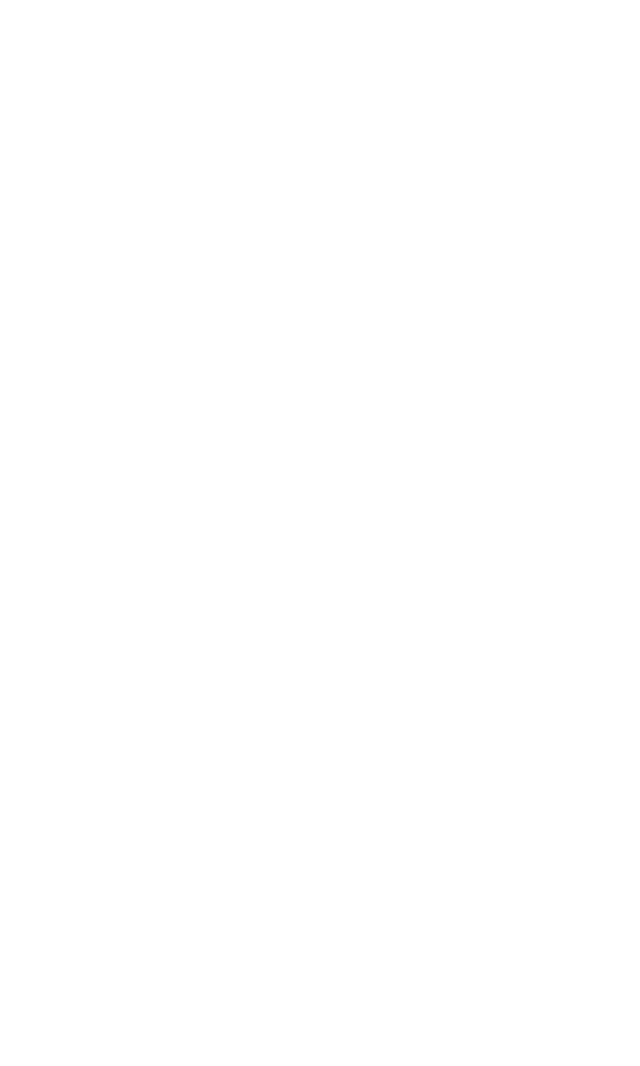
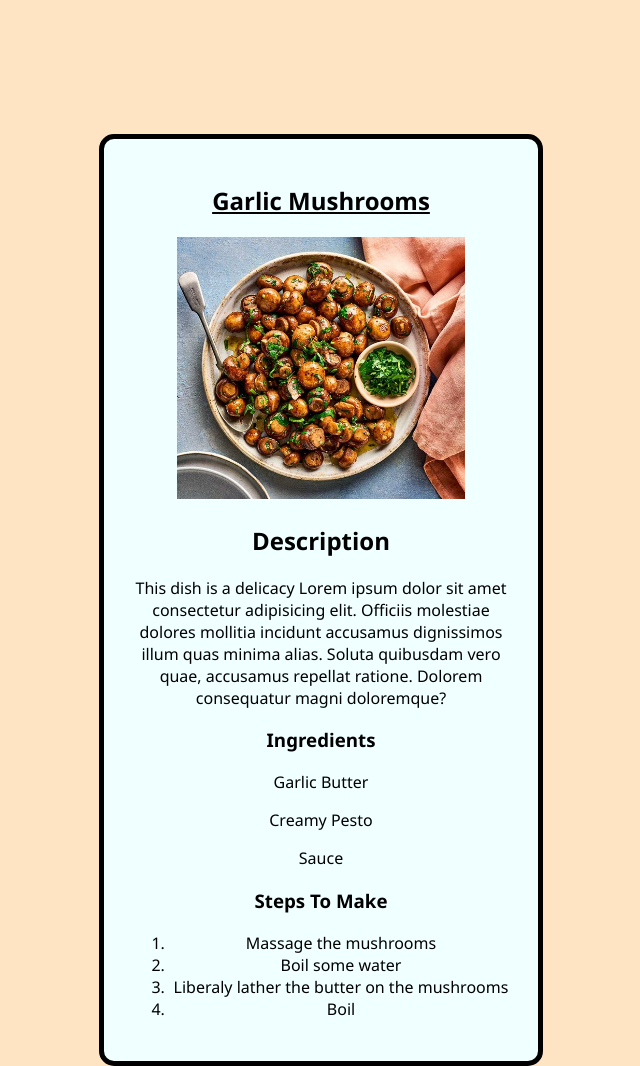
Before and after one commit to Zach-Maestas/odin-recipes, a plain HTML site: page recipes/garlic_mushrooms.html in a window 1280 px wide. Shown: the whole page, without its empty margins (319-959 px from the left). Before the commit the page ends 800 px from the top, so only its background shows below. Drawn offline with Linux system fonts and the light colour scheme.

Commit message:
added garlic mushrooms html page

```diff
--- a/index.html
+++ b/index.html
@@ -4,8 +4,13 @@
     <meta charset="UTF-8">
     <meta name="viewport" content="width=device-width, initial-scale=1.0">
     <title>Odin Recipes</title>
-</head>
+    <link href="styles.css" rel="stylesheet">
 <body>
-    <h1>Odin Recipes</h1>
+    <section class="main-info">
+        <img class="odin-logo" src="./images/odin.png" alt="Odin logo">
+        <h1>Odin Recipes</h1>
+        <a href="./recipes/stuffing.html">Stuffing</a>
+        <a href="./recipes/garlic_mushrooms.html">Garlic Mushrooms</a>
+    </section>
 </body>
 </html>
--- a/recipes/garlic_mushrooms.html
+++ b/recipes/garlic_mushrooms.html
@@ -0,0 +1,28 @@
+<!DOCTYPE html>
+<html lang="en">
+<head>
+    <meta charset="UTF-8">
+    <meta name="viewport" content="width=device-width, initial-scale=1.0">
+    <title>Document</title>
+    <link href="../styles.css" rel="stylesheet">
+</head>
+<body class="mushroom-body">
+    <section class="main-info mushroom-info">
+        <h1>Garlic Mushrooms</h1>
+        <img class="garlic-mushrooms" src="../images/garlic_mushrooms.jpg" alt="Odin logo">
+        <h2>Description</h2>
+        <p>This dish is a delicacy Lorem ipsum dolor sit amet consectetur adipisicing elit. Officiis molestiae dolores mollitia incidunt accusamus dignissimos illum quas minima alias. Soluta quibusdam vero quae, accusamus repellat ratione. Dolorem consequatur magni doloremque?</p>
+        <h3>Ingredients</h3>
+            <p>Garlic Butter</p>
+            <p>Creamy Pesto</p>
+            <p>Sauce</p>
+        <h3>Steps To Make</h3>
+        <ol>
+            <li>Massage the mushrooms</li>
+            <li>Boil some water</li>
+            <li>Liberaly lather the butter on the mushrooms</li>
+            <li>Boil</li>
+        </ol>
+    </section>
+</body>
+</html>
--- /dev/null
+++ b/styles.css
@@ -0,0 +1,48 @@
+body {
+    display: flex;
+    flex-direction: column;
+    justify-content: center;
+    align-items: center;
+    height: 100vh;
+    margin: 0;
+    background-color: bisque;
+    text-align: center;
+    font-family: 'Segoe UI', Tahoma, Geneva, Verdana, sans-serif;
+}
+
+h1 {
+    text-decoration: underline;
+}
+
+a {
+    display: block;
+}
+
+.main-info {
+    width: 30%;
+    min-height: auto;
+    border: 5px solid;
+    border-radius: 15px;
+    padding: 10px;
+    background-color: azure;
+}
+
+.main-info.mushroom-info{
+    padding: 25px;
+}
+
+.mushroom-body {
+    height: 150vh;
+}
+
+
+.main-info img {
+    max-width: 75%;
+    height: auto;
+    margin: auto;
+}
+
+.odin-logo {
+    height: 175px;
+    width: 175px;
+}
```
Also changed, not shown: images/garlic_mushrooms.jpg (added), images/odin.png (added).
